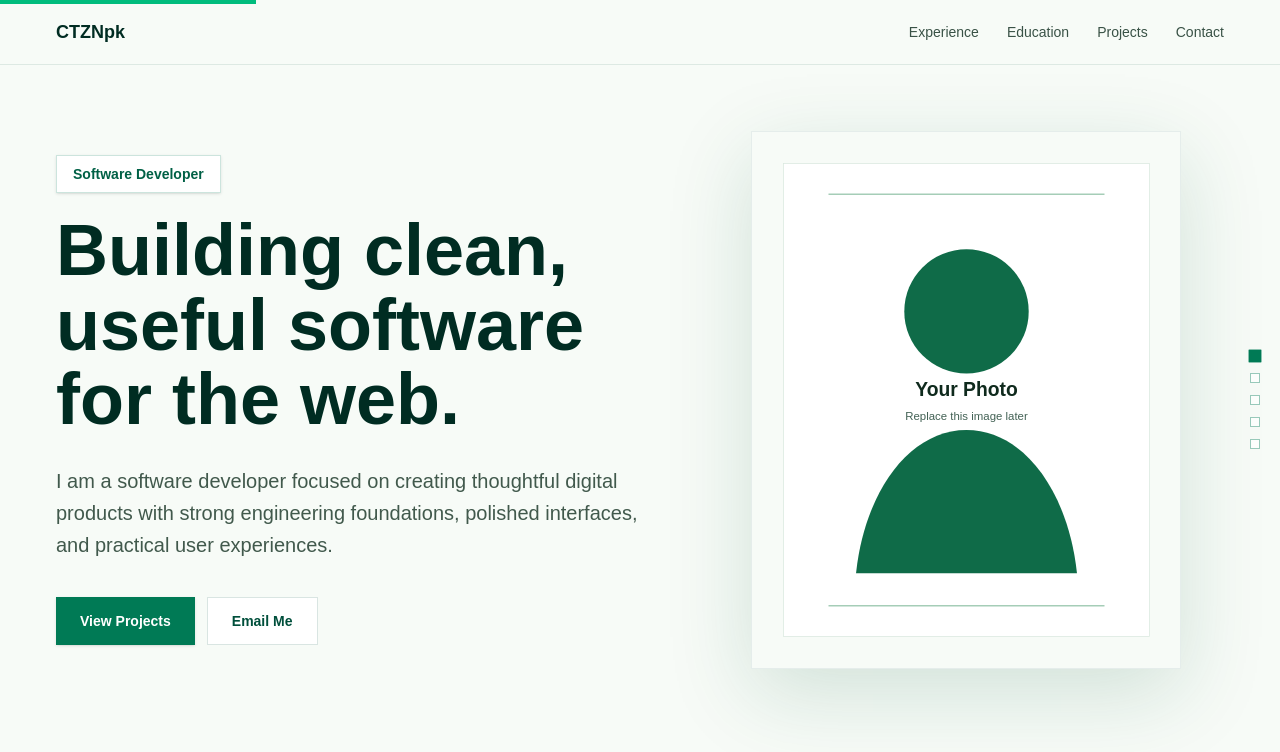
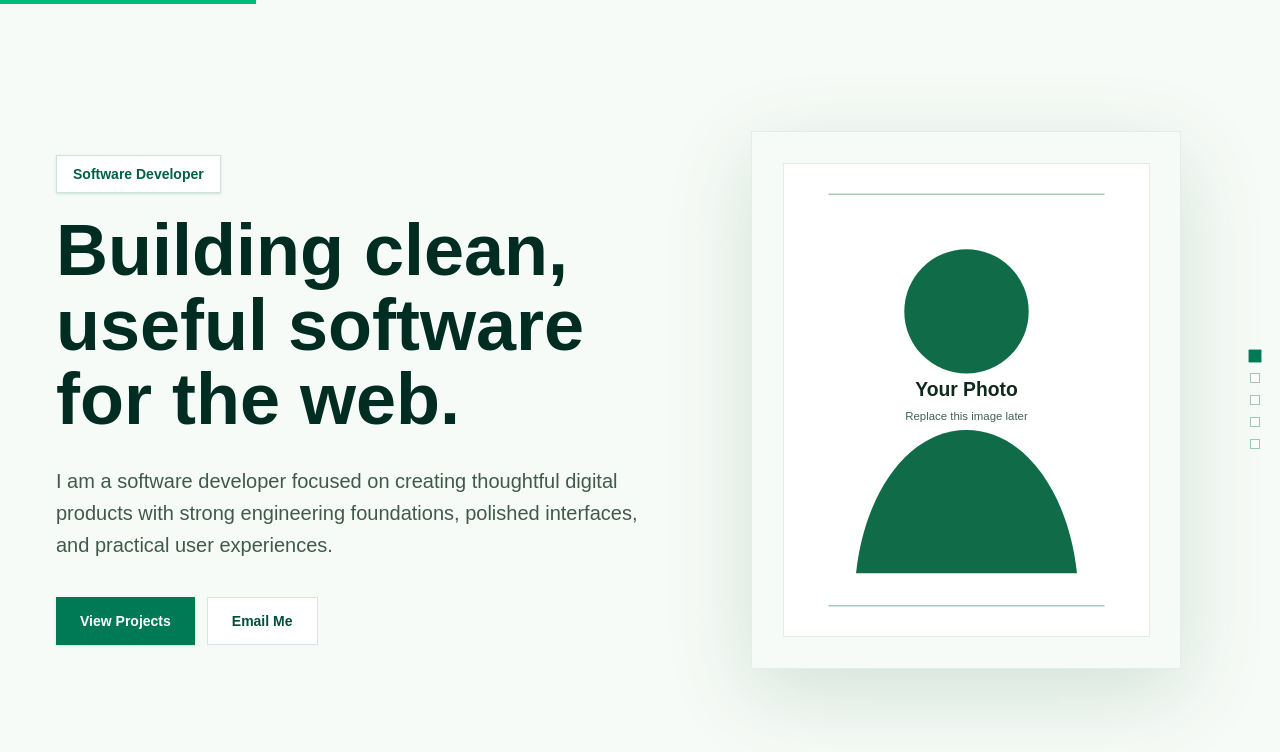
Before and after one commit to CTZNpk/portfolio, a Next.js app: page / in a window 1280 px wide. Shown: the top 752 px of the page. Built offline with nearby package versions, Linux system fonts and the light colour scheme.

Commit message:
Remove portfolio header

```diff
--- a/src/app/page.tsx
+++ b/src/app/page.tsx
@@ -181,38 +181,6 @@ export default function Home() {
         animate={{ width: `${progress}%` }}
         transition={contentTransition}
       />
-
-      <div className="fixed inset-x-0 top-0 z-40 border-b border-emerald-900/10 bg-[#f7fbf7]/86 backdrop-blur-xl">
-        <nav className="mx-auto flex h-16 w-full max-w-7xl items-center justify-between px-6 sm:px-10 lg:px-14">
-          <button
-            type="button"
-            onClick={() => goToSection(0)}
-            className="text-lg font-semibold text-emerald-950"
-          >
-            CTZNpk
-          </button>
-          <div className="hidden items-center gap-7 text-sm font-medium text-[#395246] sm:flex">
-            {navItems.slice(1).map((item, index) => {
-              const sectionIndex = index + 1;
-
-              return (
-                <button
-                  className={`transition hover:text-emerald-700 ${
-                    activeIndex === sectionIndex
-                      ? "text-emerald-700"
-                      : "text-[#395246]"
-                  }`}
-                  onClick={() => goToSection(sectionIndex)}
-                  type="button"
-                  key={item.id}
-                >
-                  {item.label}
-                </button>
-              );
-            })}
-          </div>
-        </nav>
-      </div>
 
       <SectionViewport activeIndex={activeIndex} direction={direction}>
         {activeIndex === 0 && (
```
